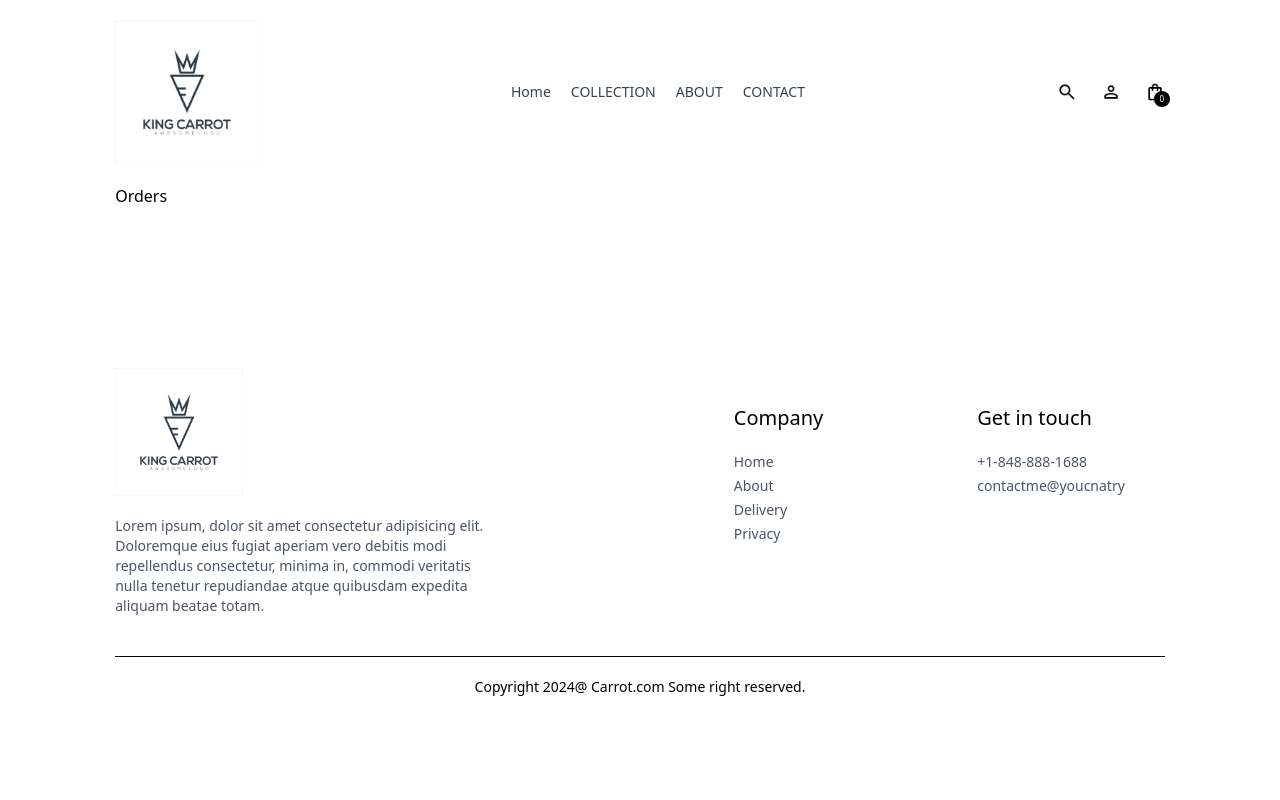
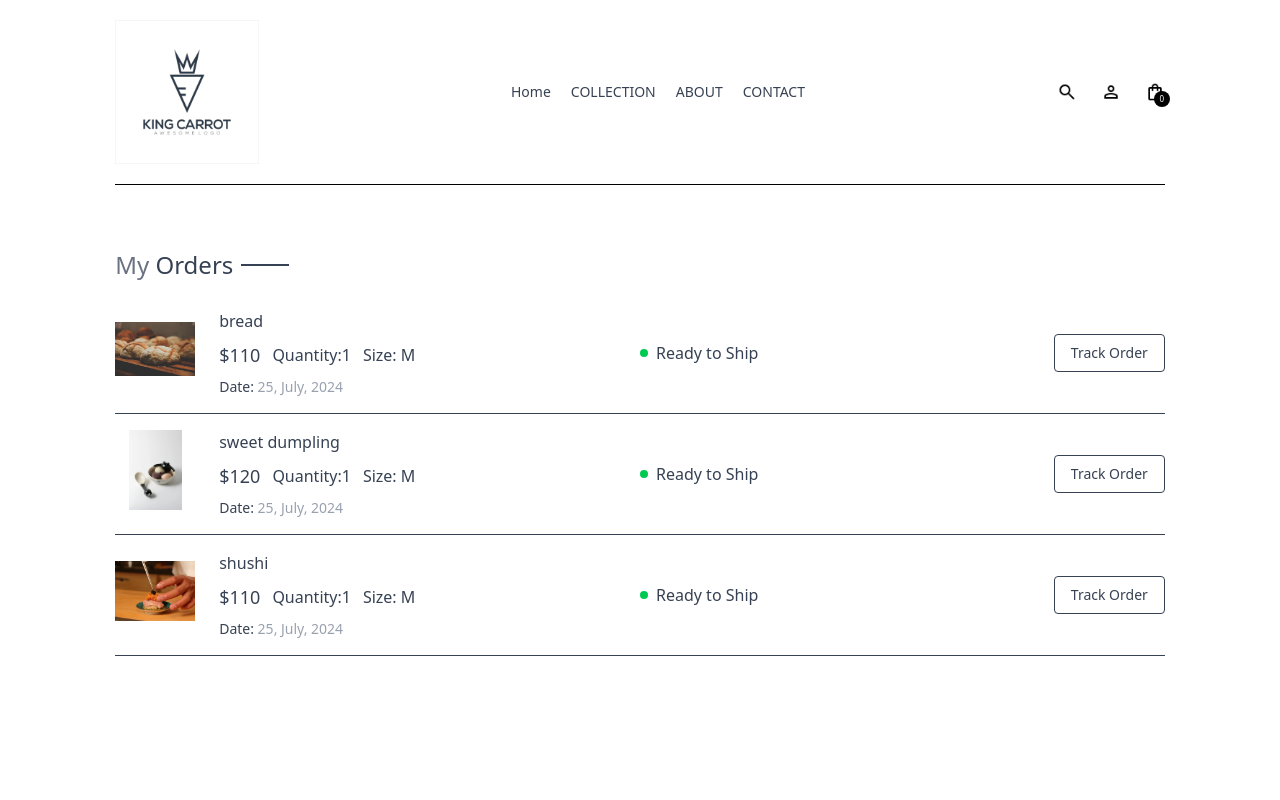
Before and after one commit to Stanrighttoleft/shop, a React (Vite) app in the folder frontend/: page /orders in a window 1280 px wide. Shown: the top 800 px of the page. Built offline with nearby package versions, Linux system fonts and the light colour scheme.

Commit message:
complete order page

```diff
--- a/frontend/src/pages/Orders.jsx
+++ b/frontend/src/pages/Orders.jsx
@@ -1,8 +1,45 @@
-import React from 'react'
+import React, { useContext } from 'react'
+import { ShopContext } from '../context/ShopContext'
+import Title from '../components/Title'
 
 const Orders = () => {
+  const {products,currency}=useContext(ShopContext);
   return (
-    <div>Orders</div>
+    <div className='border-t pt-16'>
+      <div className="text-2xl">
+        <Title text1={'My '} text2={'Orders'}/>
+      </div>
+      <div>
+        {
+          products.slice(1,4).map((item,index)=>(
+            <div key={index} className='py-4 border-b text-gray-700 flex flex-clo md:flex-row md:items-center md:justify-between gap-4'>
+              <div className="flex items-start gap-6 text-sm">
+                <img className='w-16 sm:w-20 h-20 object-contain' src={item.image[0]} alt="" />
+                <div>
+                  <p className='sm:text-base font-medium' >{item.name} </p>
+                  <div className="flex items-center gap-3 mt-2 text-base text-gray-700">
+                    <p className='text-lg'>{currency}{item.price} </p>
+                    <p>Quantity:1 </p>
+                    <p>Size: M </p>
+                  </div>
+                  <p className='mt-2' >Date: <span className="text-gray-400">25, July, 2024</span></p>
+                </div>
+              </div>
+              <div className="md:w-1/2 flex justify-between">
+                <div className="flex items-center gap-2">
+                  <p className='min-w-2 h-2 rounded-full bg-green-500' ></p>
+                  <p className='text-sm md:text-base' >Ready to Ship</p>
+                </div>
+                <button className="border px-4 py-2 text-sm font-medium rounded-sm">Track Order</button>
+
+              </div>
+            </div>
+          ))
+        }
+      </div>
+
+
+    </div>
   )
 }
 
```
